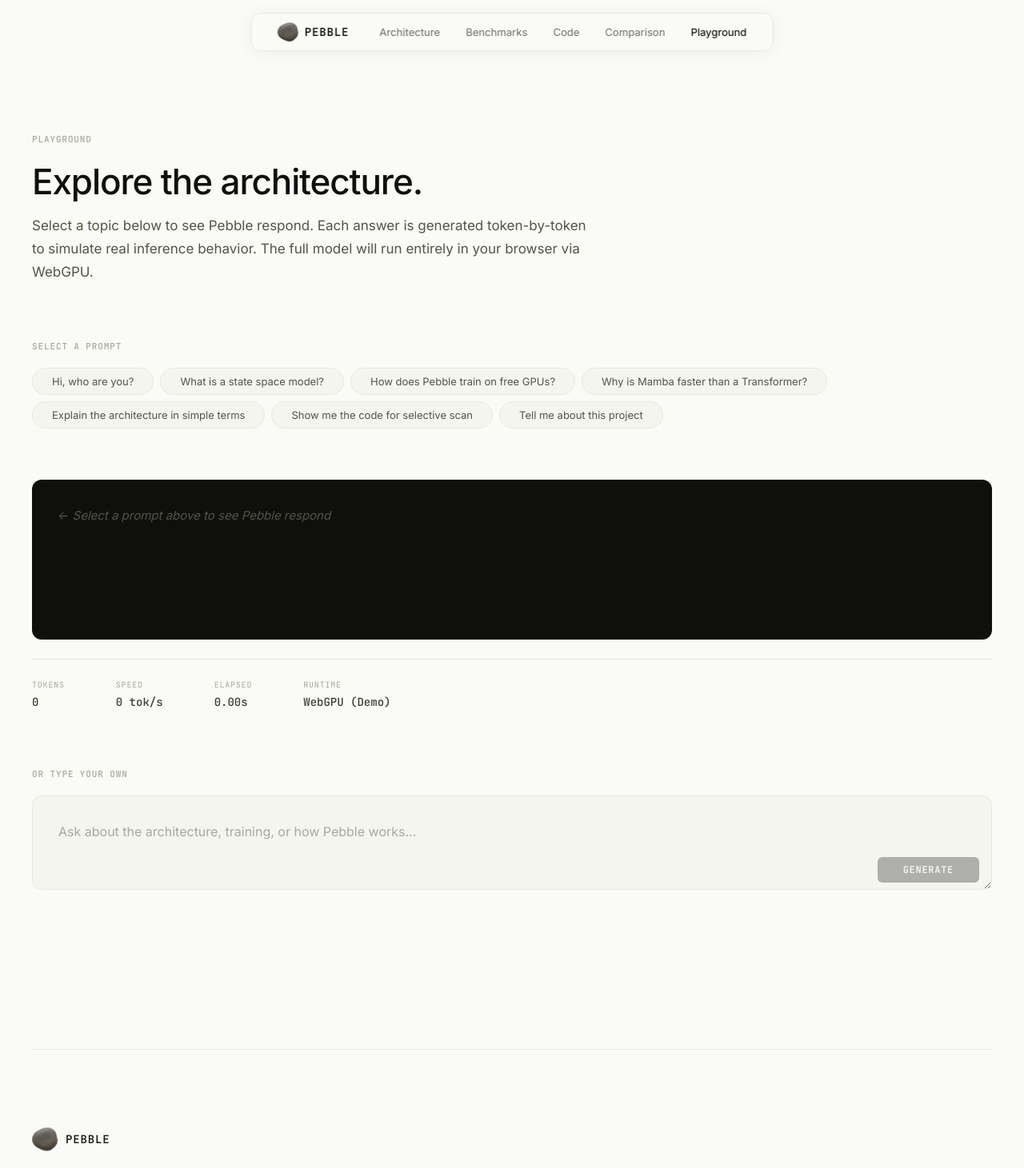
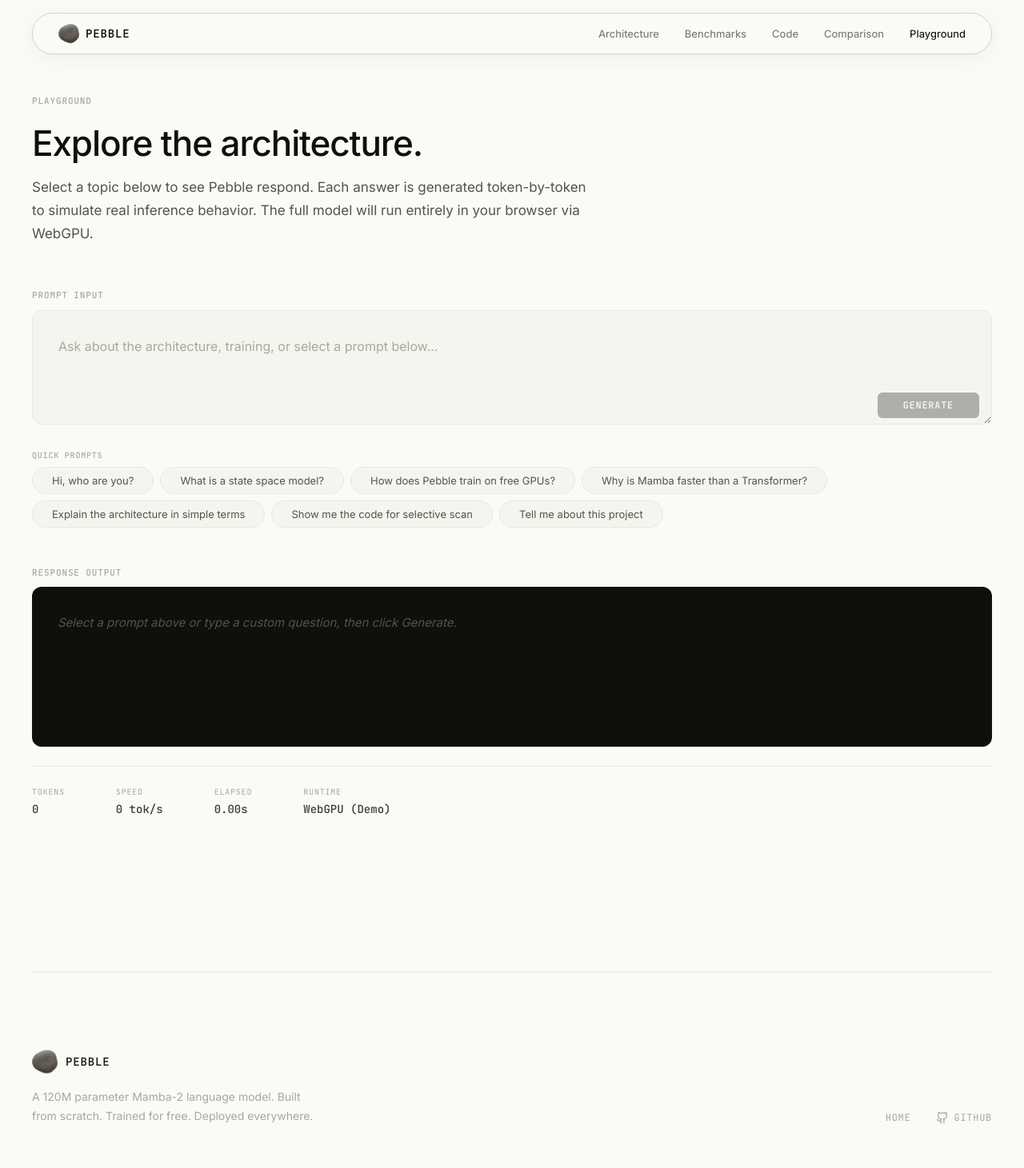
Before and after one commit to Atharva0808/pebble, a Next.js app in the folder web/: page /playground in a window 1280 px wide. Shown: the top 1461 px of the page at 80% size. Built offline with nearby package versions, Linux system fonts and the light colour scheme.

Commit message:
style(web): refine UI layout, nav header, dark theme contrast, and playground UX

```diff
--- a/web/app/globals.css
+++ b/web/app/globals.css
@@ -163,22 +163,21 @@ p {
   top: var(--space-md);
   left: 50%;
   transform: translateX(-50%);
-  width: auto;
-  max-width: 800px;
-  height: 48px;
+  width: calc(100% - var(--space-2xl));
+  max-width: var(--max-width);
+  height: 52px;
   display: flex;
   align-items: center;
   justify-content: space-between;
   padding: 0 var(--space-xl);
-  gap: var(--space-3xl);
-  background-color: rgba(250, 250, 247, 0.88);
-  backdrop-filter: blur(16px);
-  -webkit-backdrop-filter: blur(16px);
-  border: 1px solid var(--stone-200);
-  border-radius: 12px;
-  box-shadow: 0 2px 20px rgba(15, 15, 12, 0.06);
+  background-color: rgba(250, 250, 247, 0.92);
+  backdrop-filter: blur(20px);
+  -webkit-backdrop-filter: blur(20px);
+  border: 1px solid var(--stone-300);
+  border-radius: 100px;
+  box-shadow: 0 4px 24px rgba(15, 15, 12, 0.05);
   z-index: 100;
-  transition: all 0.3s cubic-bezier(0.16, 1, 0.3, 1);
+  transition: all var(--duration-normal) var(--ease-out);
 }
 
 .nav-logo {
@@ -219,11 +218,11 @@ p {
 
 /* ── Hero ───────────────────────────────────────────────────────────────── */
 .hero {
-  min-height: 100vh;
+  min-height: calc(100vh - 80px);
   display: flex;
   flex-direction: column;
   justify-content: center;
-  padding-top: 140px;
+  padding-top: calc(var(--nav-height) + var(--space-3xl));
 }
 
 .hero-content {
@@ -295,25 +294,28 @@ p {
 .arch-visual {
   display: flex;
   flex-direction: column;
-  gap: var(--space-md);
+  gap: 0;
 }
 
 .arch-block {
   background: var(--stone-100);
   border: 1px solid var(--stone-200);
   border-radius: 8px;
-  padding: var(--space-lg) var(--space-xl);
+  padding: var(--space-md) var(--space-xl);
   display: flex;
   align-items: center;
   justify-content: space-between;
   transition: all var(--duration-normal) var(--ease-out);
+  position: relative;
+  z-index: 2;
 }
 
 .arch-block:hover {
-  background: var(--stone-950);
+  background: var(--stone-900);
   color: var(--stone-50);
-  border-color: var(--stone-950);
-  transform: translateX(4px);
+  border-color: var(--stone-800);
+  transform: translateY(-2px);
+  box-shadow: 0 6px 20px rgba(15, 15, 12, 0.12);
 }
 
 .arch-block:hover .arch-block-label {
@@ -345,10 +347,12 @@ p {
 }
 
 .arch-connector {
-  width: 1px;
-  height: 20px;
+  width: 2px;
+  height: 16px;
   background: var(--stone-300);
   margin: 0 auto;
+  position: relative;
+  z-index: 1;
 }
 
 /* ── Benchmark Section ──────────────────────────────────────────────────── */
@@ -361,13 +365,18 @@ p {
 
 .benchmark-table {
   width: 100%;
-  border-collapse: collapse;
+  border-collapse: separate;
+  border-spacing: 0;
   font-family: var(--font-mono);
   font-size: 0.8125rem;
+  border: 1px solid var(--stone-200);
+  border-radius: 12px;
+  overflow: hidden;
 }
 
 .benchmark-table thead {
-  border-bottom: 2px solid var(--stone-950);
+  background: var(--stone-100);
+  border-bottom: 1px solid var(--stone-200);
 }
 
 .benchmark-table th {
@@ -377,13 +386,19 @@ p {
   font-weight: 600;
   letter-spacing: 0.08em;
   text-transform: uppercase;
-  color: var(--stone-400);
+  color: var(--stone-500);
+  border-bottom: 1px solid var(--stone-200);
 }
 
 .benchmark-table td {
   padding: var(--space-md) var(--space-lg);
   border-bottom: 1px solid var(--stone-200);
   color: var(--stone-700);
+  background: var(--stone-50);
+}
+
+.benchmark-table tr:last-child td {
+  border-bottom: none;
 }
 
 .benchmark-table tr:hover td {
@@ -391,17 +406,14 @@ p {
 }
 
 .benchmark-table .highlight-row td {
-  background-color: var(--stone-950);
+  background-color: var(--stone-900);
   color: var(--stone-50);
   font-weight: 600;
+  border-bottom-color: var(--stone-800);
 }
 
 .benchmark-table .highlight-row td:first-child {
-  border-radius: 6px 0 0 6px;
-}
-
-.benchmark-table .highlight-row td:last-child {
-  border-radius: 0 6px 6px 0;
+  border-left: 2px solid var(--terracotta);
 }
 
 .benchmark-bar {
@@ -428,8 +440,9 @@ p {
 }
 
 .code-block {
-  background: var(--stone-950);
+  background: var(--stone-900);
   color: var(--stone-300);
+  border: 1px solid var(--stone-800);
   border-radius: 12px;
   padding: var(--space-2xl);
   font-family: var(--font-mono);
@@ -437,6 +450,7 @@ p {
   line-height: 1.8;
   overflow-x: auto;
   position: relative;
+  box-shadow: 0 8px 32px rgba(15, 15, 12, 0.12);
 }
 
 .code-block-header {
--- a/web/app/playground/page.tsx
+++ b/web/app/playground/page.tsx
@@ -135,7 +135,7 @@ export default function PlaygroundPage() {
       {/* ── Playground ────────────────────────────────────────────── */}
       <section
         className="section container"
-        style={{ paddingTop: "calc(var(--nav-height) + var(--space-4xl))" }}
+        style={{ paddingTop: "calc(var(--nav-height) + var(--space-2xl))" }}
       >
         <motion.div
           initial="hidden"
@@ -162,14 +162,50 @@ export default function PlaygroundPage() {
             will run entirely in your browser via WebGPU.
           </motion.p>
 
-          {/* ── Prompt Buttons (Primary) ────────────────────────── */}
+          {/* ── Input Panel (Prompt Textarea & Suggestion Chips) ── */}
           <motion.div
             custom={3}
             variants={fadeUp}
-            style={{ marginTop: "var(--space-3xl)" }}
+            style={{ marginTop: "var(--space-2xl)" }}
           >
-            <span className="label">Select a Prompt</span>
-            <div className="suggestions" style={{ marginTop: "var(--space-md)" }}>
+            <span className="label">Prompt Input</span>
+            <div className="playground-input-wrapper" style={{ marginTop: "var(--space-sm)" }}>
+              <textarea
+                className="playground-input"
+                placeholder="Ask about the architecture, training, or select a prompt below..."
+                value={prompt}
+                onChange={(e) => setPrompt(e.target.value)}
+                onKeyDown={(e) => {
+                  if (e.key === "Enter" && !e.shiftKey) {
+                    e.preventDefault();
+                    handleGenerate();
+                  }
+                }}
+                rows={3}
+              />
+              <div className="playground-actions">
+                {isGenerating ? (
+                  <button className="btn-stop" onClick={handleStop}>
+                    Stop
+                  </button>
+                ) : (
+                  <button
+                    className="btn-generate"
+                    onClick={handleGenerate}
+                    disabled={!prompt.trim()}
+                  >
+                    Generate
+                  </button>
+                )}
+              </div>
+            </div>
+
+            {/* ── Suggested Quick Prompts ── */}
+            <div style={{ marginTop: "var(--space-md)" }}>
+              <span className="label" style={{ fontSize: "0.625rem", color: "var(--stone-400)" }}>
+                Quick Prompts
+              </span>
+              <div className="suggestions" style={{ marginTop: "var(--space-xs)" }}>
                 {[
                   "Hi, who are you?",
                   "What is a state space model?",
@@ -184,7 +220,6 @@ export default function PlaygroundPage() {
                     className="suggestion-chip"
                     onClick={() => {
                       setPrompt(s);
-                    // Auto-trigger generation
                       setTimeout(() => {
                         const btn = document.querySelector(".btn-generate") as HTMLButtonElement;
                         if (btn && !btn.disabled) btn.click();
@@ -195,25 +230,35 @@ export default function PlaygroundPage() {
                   </button>
                 ))}
               </div>
+            </div>
           </motion.div>
 
-          {/* ── Output ────────────────────────────────────────── */}
+          {/* ── Output Screen & Metrics ────────────────────────────────────── */}
           <motion.div
             custom={4}
             variants={fadeUp}
-            style={{ marginTop: "var(--space-3xl)" }}
+            style={{ marginTop: "var(--space-2xl)" }}
           >
-            <div className="playground-output" ref={outputRef}>
+            <div style={{ display: "flex", justifyContent: "space-between", alignItems: "center" }}>
+              <span className="label">Response Output</span>
+              {isGenerating && (
+                <span className="label" style={{ color: "var(--terracotta)", textTransform: "none" }}>
+                  Generating tokens...
+                </span>
+              )}
+            </div>
+
+            <div className="playground-output" ref={outputRef} style={{ marginTop: "var(--space-sm)" }}>
               {output ? (
                 <p className="output-text">{output}</p>
               ) : (
                 <p className="output-placeholder">
-                  ← Select a prompt above to see Pebble respond
+                  Select a prompt above or type a custom question, then click Generate.
                 </p>
               )}
             </div>
 
-            {/* ── Stats ─────────────────────────────────────────── */}
+            {/* ── Performance Stats ─────────────────────────────────────────── */}
             <div className="playground-stats">
               <div className="stat-item">
                 <span className="stat-label">Tokens</span>
@@ -232,45 +277,6 @@ export default function PlaygroundPage() {
               <div className="stat-item">
                 <span className="stat-label">Runtime</span>
                 <span className="stat-value">WebGPU (Demo)</span>
-              </div>
-            </div>
-          </motion.div>
-
-          {/* ── Custom Input (Secondary) ──────────────────────── */}
-          <motion.div
-            custom={5}
-            variants={fadeUp}
-            style={{ marginTop: "var(--space-3xl)" }}
-          >
-            <span className="label">Or type your own</span>
-            <div className="playground-input-wrapper" style={{ marginTop: "var(--space-md)" }}>
-              <textarea
-                className="playground-input"
-                placeholder="Ask about the architecture, training, or how Pebble works..."
-                value={prompt}
-                onChange={(e) => setPrompt(e.target.value)}
-                onKeyDown={(e) => {
-                  if (e.key === "Enter" && !e.shiftKey) {
-                    e.preventDefault();
-                    handleGenerate();
-                  }
-                }}
-                rows={2}
-              />
-              <div className="playground-actions">
-                {isGenerating ? (
-                  <button className="btn-stop" onClick={handleStop}>
-                    Stop
-                  </button>
-                ) : (
-                  <button
-                    className="btn-generate"
-                    onClick={handleGenerate}
-                    disabled={!prompt.trim()}
-                  >
-                    Generate
-                  </button>
-                )}
               </div>
             </div>
           </motion.div>
```
Lines whose indentation alone changed are shown as unchanged.
